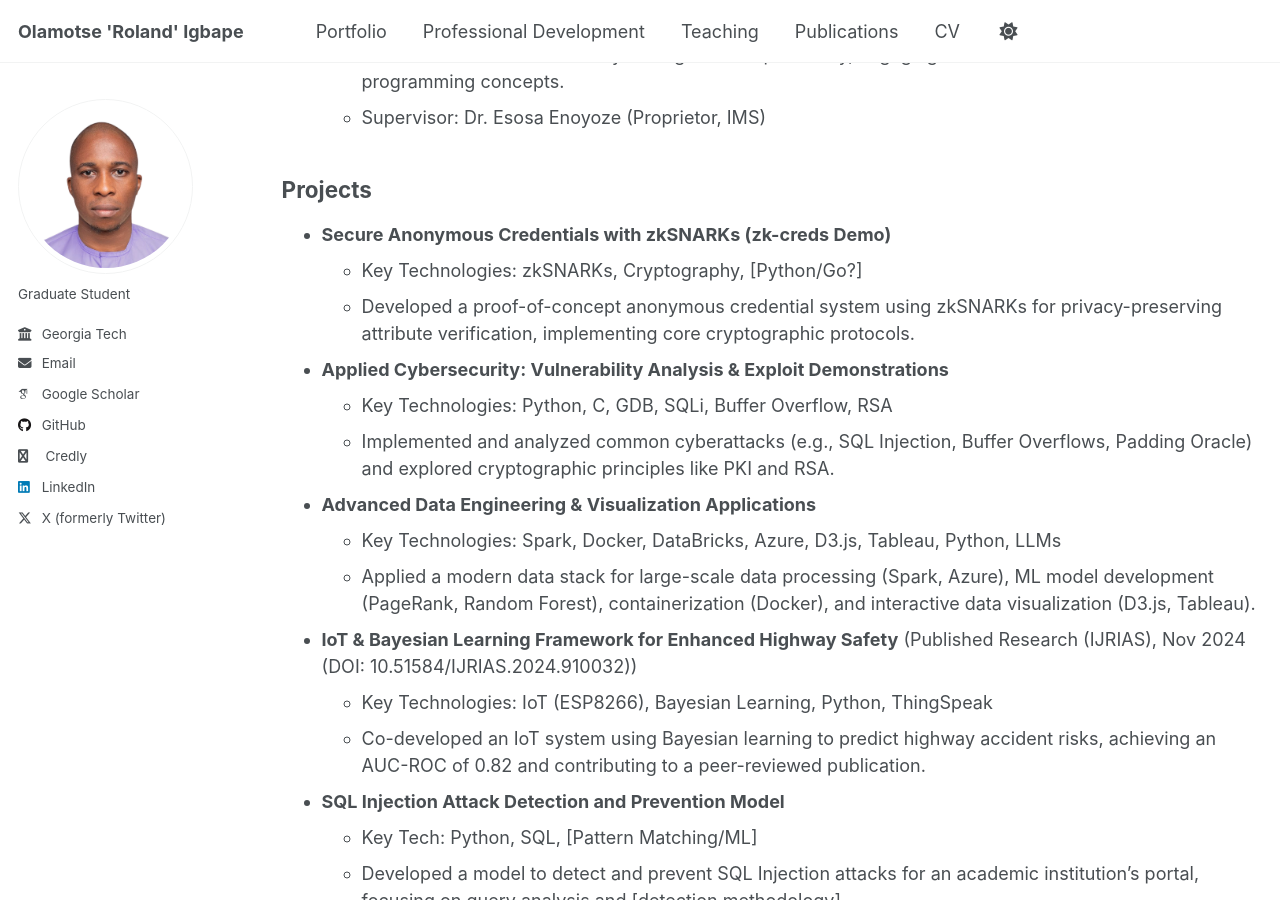
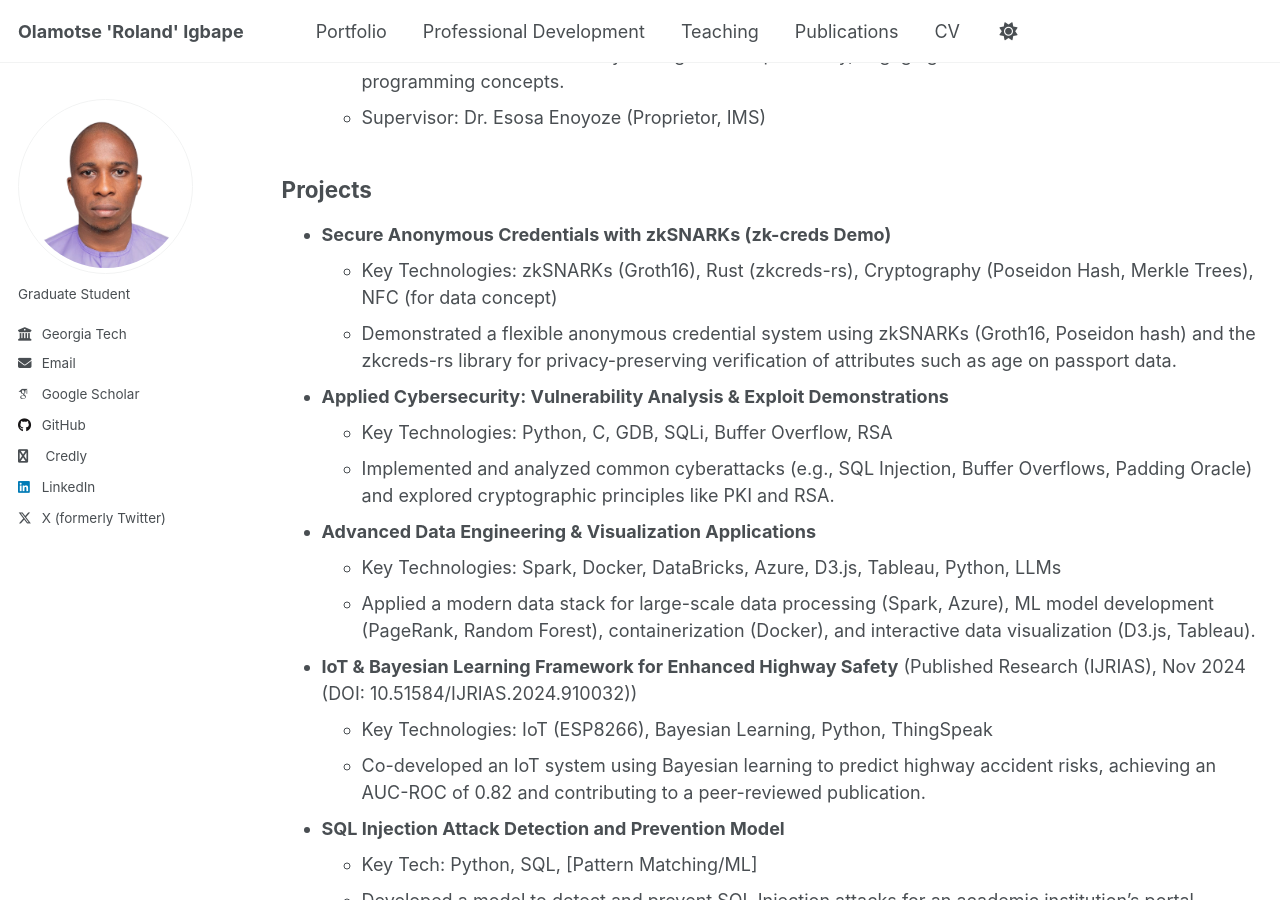
Before and after one commit to oigbape/oigbape.github.io, a Jekyll site: the page built from _pages/cv.md, in a window 1280 px wide and 900 px high, scrolled down 1791 px. Built offline with Jekyll 4.4.1, drawn with Linux system fonts in a browser that asks for light colours; some web fonts are replaced.

Commit message:
Update cv.md

```diff
--- a/_pages/cv.md
+++ b/_pages/cv.md
@@ -48,8 +48,8 @@ redirect_from:
 
 ## Projects
 * **Secure Anonymous Credentials with zkSNARKs (zk-creds Demo)**
-    *  Key Technologies: zkSNARKs, Cryptography, [Python/Go?]
-    *  Developed a proof-of-concept anonymous credential system using zkSNARKs for privacy-preserving attribute verification, implementing core cryptographic protocols.
+    *  Key Technologies: zkSNARKs (Groth16), Rust (zkcreds-rs), Cryptography (Poseidon Hash, Merkle Trees), NFC (for data concept)
+    *  Demonstrated a flexible anonymous credential system using zkSNARKs (Groth16, Poseidon hash) and the zkcreds-rs library for privacy-preserving verification of attributes such as age on passport data.
 
 * **Applied Cybersecurity: Vulnerability Analysis & Exploit Demonstrations**
     *  Key Technologies: Python, C, GDB, SQLi, Buffer Overflow, RSA
```
